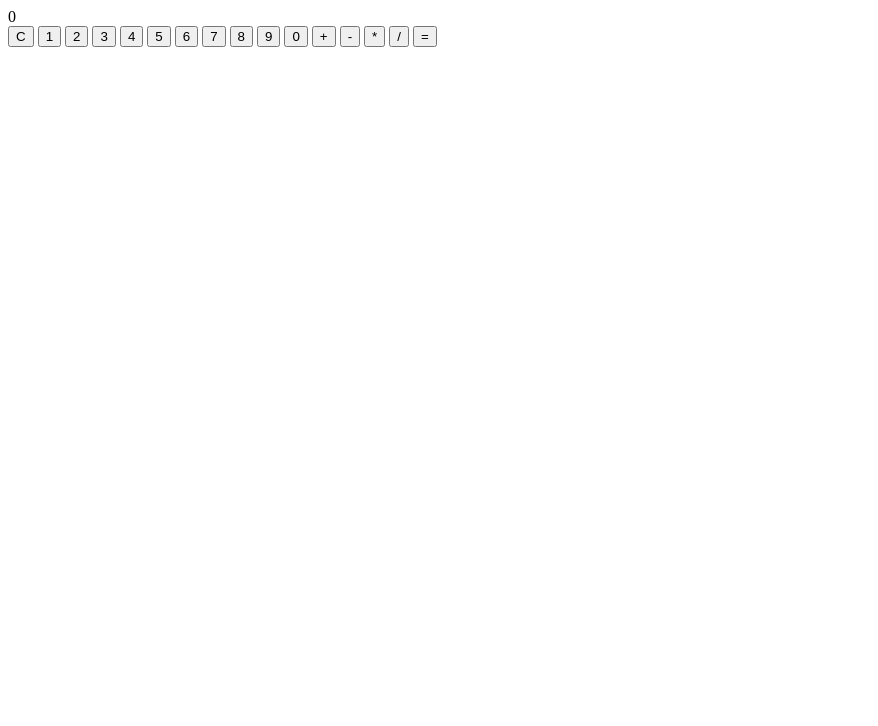
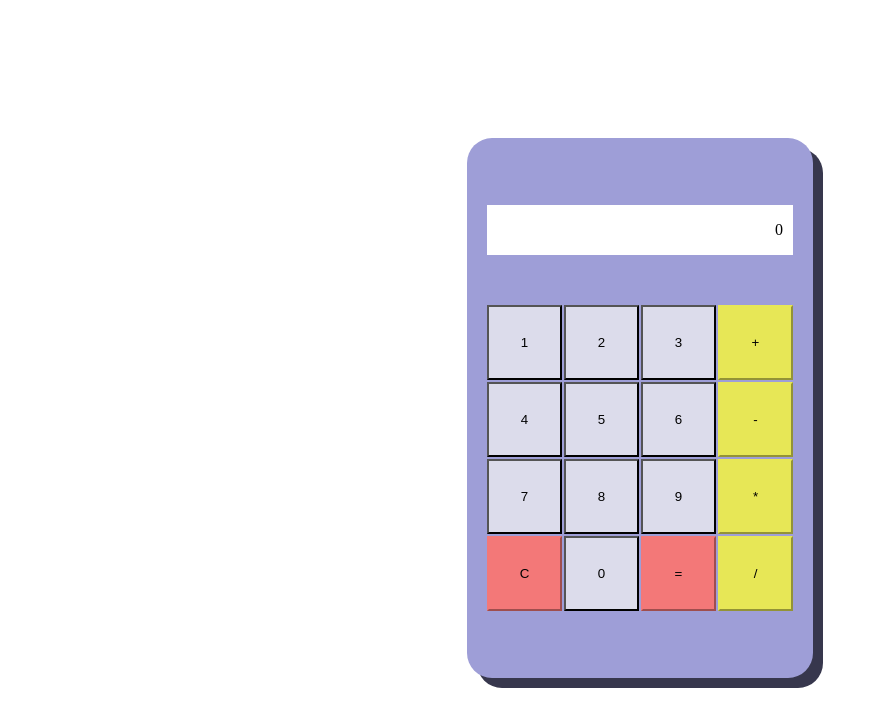
Before and after one commit to zanmdev/Calculator, a plain HTML site: page index.html in a window 1280 px wide. Shown: the whole page, without its empty margins (0-878 px from the left). Drawn offline with Linux system fonts and the light colour scheme.

Commit message:
Add CSS styling to calculator

```diff
--- a/index.html
+++ b/index.html
@@ -14,23 +14,32 @@
     <div class="calculator">
         <div class="display">0</div>
         <div class="buttons">
-            <button class="clear">C</button>
+
             <button class="number">1</button>
             <button class="number">2</button>
             <button class="number">3</button>
+            <button class="operator">+</button>
+
             <button class="number">4</button>
             <button class="number">5</button>
             <button class="number">6</button>
+            <button class="operator">-</button>
+
             <button class="number">7</button>
             <button class="number">8</button>
             <button class="number">9</button>
+            <button class="operator">*</button>
+
+            <button class="clear">C</button>
             <button class="number">0</button>
 
-            <button class="operator">+</button>
-            <button class="operator">-</button>
-            <button class="operator">*</button>
+
+
+
+
+            <button class="equals">=</button>
             <button class="operator">/</button>
-            <button class="equals">=</button>
+
         </div>
     </div>
 </body>
--- a/style.css
+++ b/style.css
@@ -0,0 +1,69 @@
+body{
+    height: 100vh;
+    display: flex;
+    justify-content: center;
+    align-items: center;
+}
+
+.calculator{
+    display: flex;
+    flex-direction: column;
+
+    height: 500px;
+    padding:20px;
+    background-color: #9e9ed7;
+    justify-content: center;
+
+    border-radius: 25px;
+    box-shadow: 10px 10px #37374d;
+
+}
+
+.display{
+    display: flex;
+    justify-content: flex-end;
+    background-color: white;
+    height: 50px;
+    align-items: center;
+    padding-right: 10px;
+}
+
+.buttons{
+
+    display: flex;
+    flex-wrap: wrap;
+    flex-direction: row;
+    width: 306px;
+    gap: 2px;
+    margin-top: 50px;
+    justify-content: center;
+    align-self: center;
+}
+
+.buttons button{
+    width: 75px;
+    height: 75px;
+}
+
+.operator{
+    background-color: rgb(231, 231, 86);
+    border-color: rgb(231, 231, 86);
+}
+
+.operator:hover{
+    background-color: rgb(219, 219, 70);
+    border-color: rgb(231, 231, 86);
+}
+
+.equals, .clear {
+    background-color: rgb(243, 120, 120);
+    border-color: rgb(243, 120, 120);
+}
+
+.equals:hover, .clear:hover {
+    background-color: rgb(216, 89, 89);
+}
+
+.number{
+    background-color: #dcdceb;
+}
```
